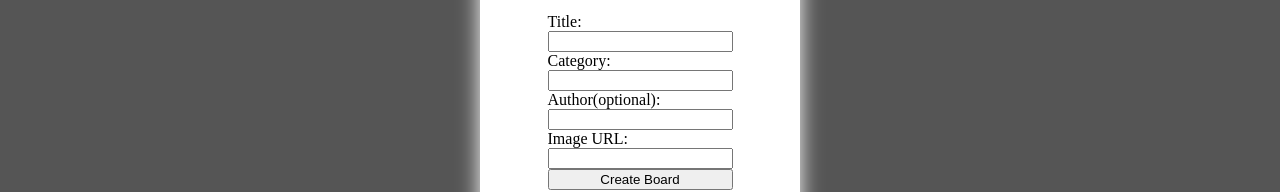
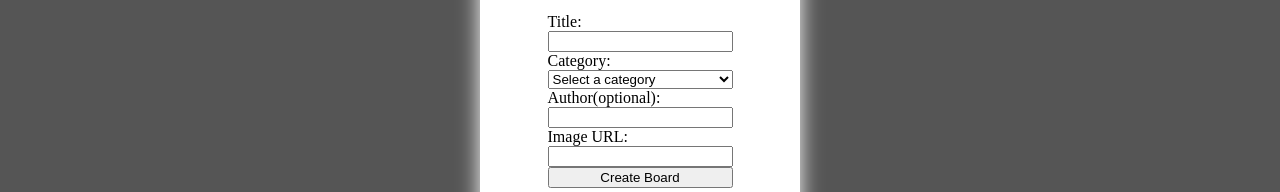
Before and after one commit to kat-hall123/codepath-project3, a React (Vite) app in the folder frontend/: page / in a window 1280 px wide. Both pictures are taken after typing "Sample" into the empty fields and a click on the button "Create New Board". Shown: the part 238-430 px from the top of the page. Built offline with nearby package versions, Linux system fonts and the light colour scheme; no server answers.

Commit message:
changed category input to a dropdown

```diff
--- a/frontend/src/DashboardComponents/CreateBoardForm.jsx
+++ b/frontend/src/DashboardComponents/CreateBoardForm.jsx
@@ -55,12 +55,16 @@ const CreateBoardForm = ({ onBoardCreated }) => {
             />
 
             <label htmlFor="category">Category: </label>
-            <input
-                type="text"
+            <select
                 name="category"
                 value={formData.category}
                 onChange={handleChange}
-            />
+            >
+                <option value="">Select a category</option>
+                <option value="Thank You">Thank You</option>
+                <option value="Celebration">Celebration</option>
+                <option value="Inspiration">Inspiration</option>
+            </select>
 
             <label htmlFor="author">Author(optional): </label>
             <input
```
